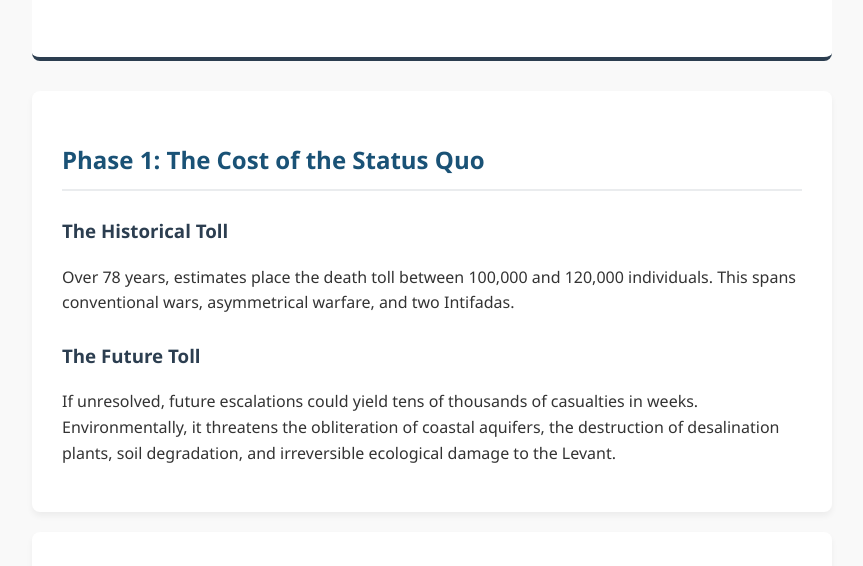
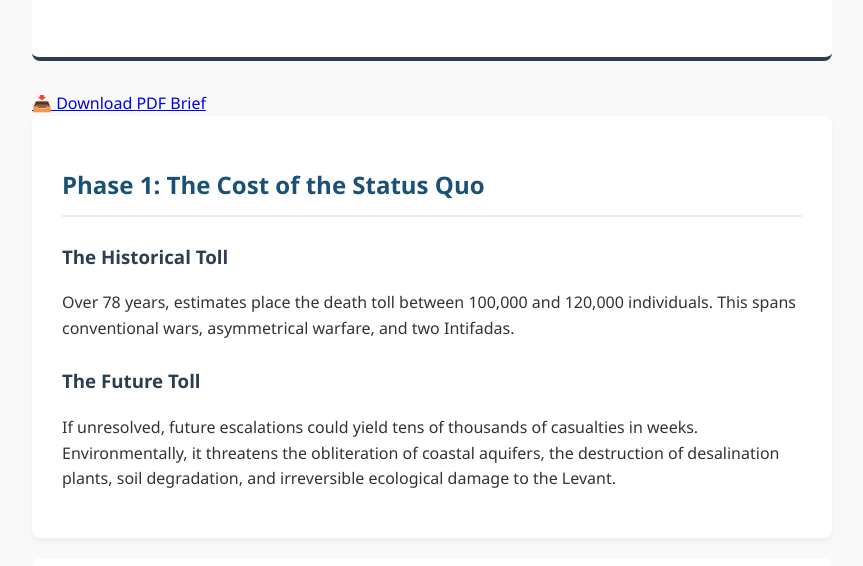
Before and after one commit to V-opinion/peace-playbook, a plain HTML site: page index.html in a window 1280 px wide. Shown: the part 234-800 px from the top of the page, without its empty margins (208-1071 px from the left). Drawn offline with Linux system fonts and the light colour scheme.

Commit message:
Add download link for PDF brief in index.html

```diff
--- a/index.html
+++ b/index.html
@@ -23,7 +23,9 @@
         <h1>The Playbook: A Paradigm Shift</h1>
         <p>Multi-Religious Electoral Systems as a Peacebuilding Mechanism for the Israeli-Palestinian Conflict</p>
     </header>
-
+    <div class="top-download">
+        <a href="peace-playbook.pdf" download class="download-btn-sm">📥 Download PDF Brief</a>
+    </div>
     <main>
         <section id="cost">
             <h2>Phase 1: The Cost of the Status Quo</h2>
```
